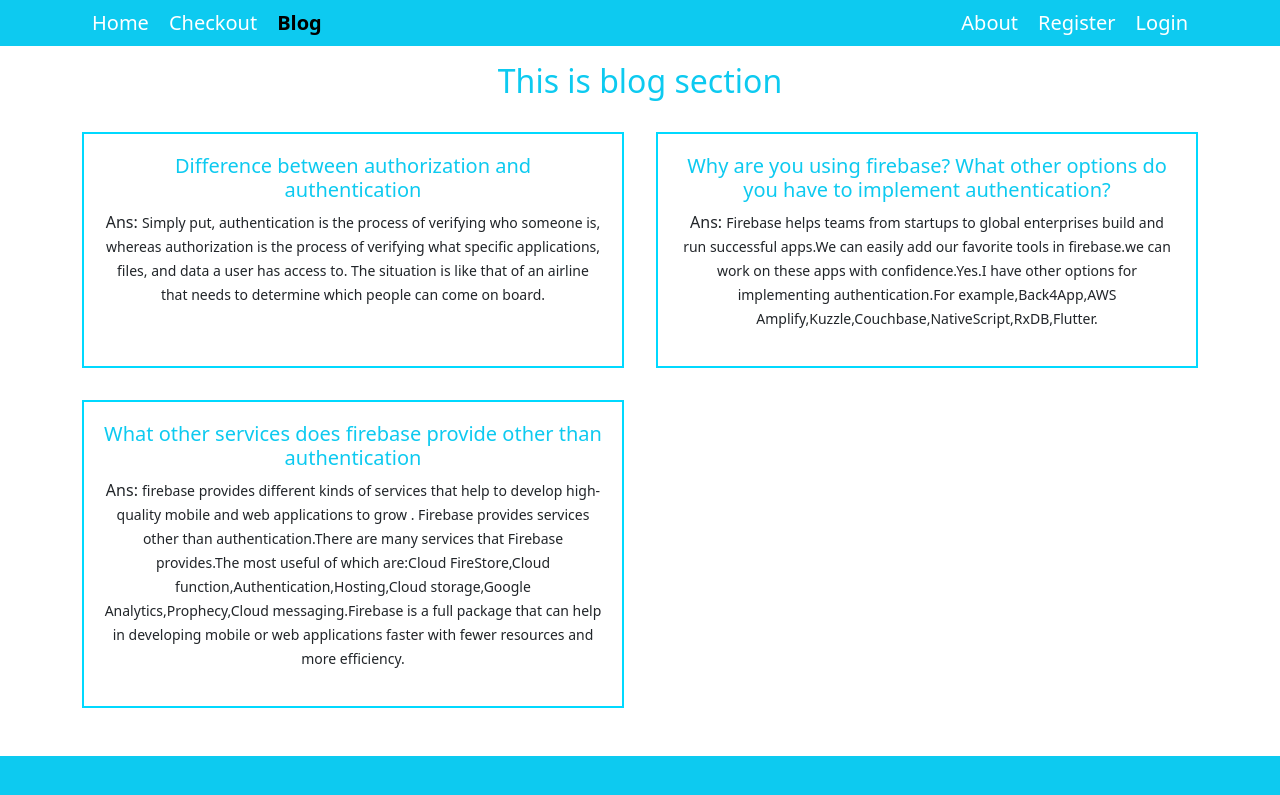
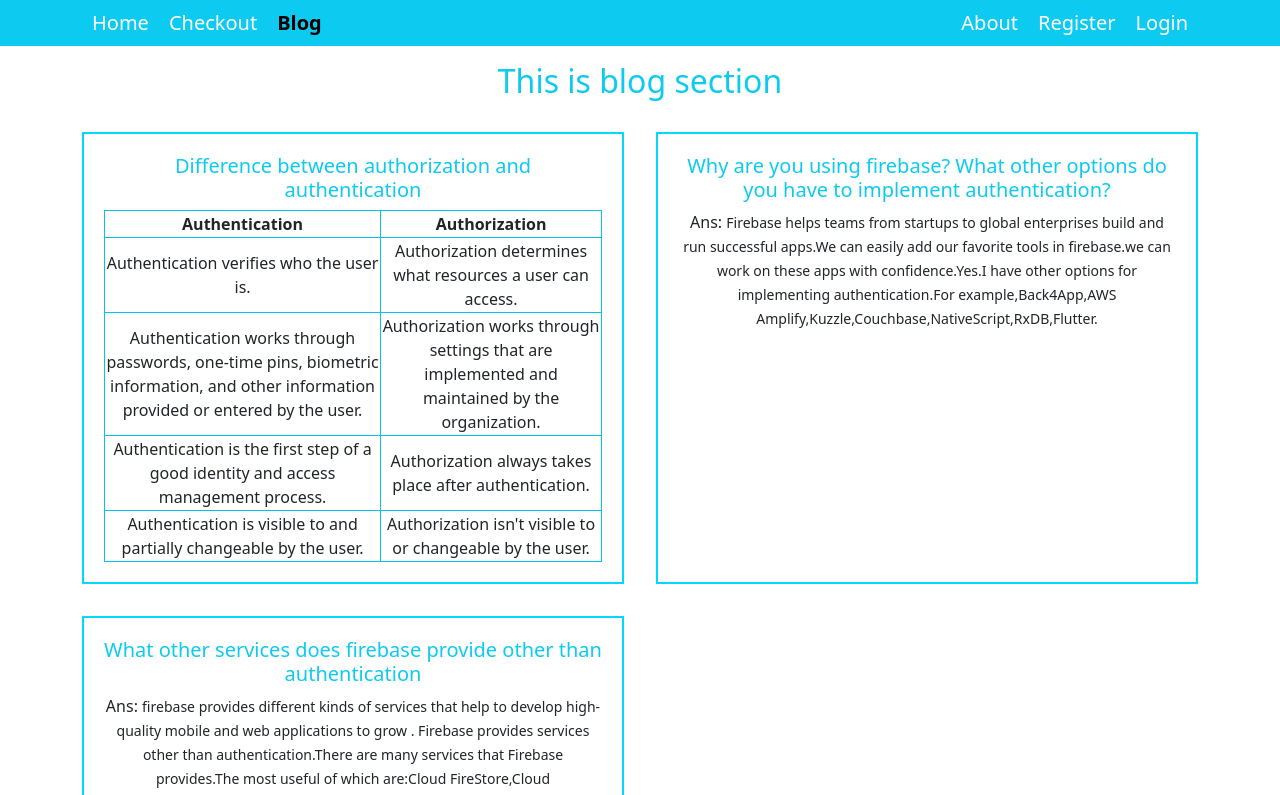
Before and after one commit to salmakhatun0056/dental-services, a React (Create React App) app: page /blog in a window 1280 px wide. Shown: the top 795 px of the page. Built offline with nearby package versions, Linux system fonts and the light colour scheme; no server answers.

Commit message:
blog recheck

```diff
--- a/src/Pages/Home/Home/Blog/Blog.css
+++ b/src/Pages/Home/Home/Blog/Blog.css
@@ -3,6 +3,13 @@
     grid-template-columns: repeat(2, 1fr);
     gap: 2rem;
     margin-top: 2rem;
+}
+
+table,
+th,
+td {
+    border: 1px solid rgb(5, 193, 236);
+    border-width: 1px !important;
 }
 
 .blog {
--- a/src/Pages/Home/Home/Blog/Blog.js
+++ b/src/Pages/Home/Home/Blog/Blog.js
@@ -9,7 +9,32 @@
             <div className='blog-container container text-center'>
                 <div className='blog'>
                     <h5 className='text-info text-center'>Difference between authorization and authentication</h5>
-                    <p> Ans: <small>Simply put, authentication is the process of verifying who someone is, whereas authorization is the process of verifying what specific applications, files, and data a user has access to. The situation is like that of an airline that needs to determine which people can come on board.</small></p>
+                    <table className='w-100' border='1px'>
+                        <thead>
+                            <tr>
+                                <th>Authentication</th>
+                                <th>Authorization</th>
+                            </tr>
+                        </thead>
+                        <tbody>
+                            <tr>
+                                <td>Authentication verifies who the user is.</td>
+                                <td>Authorization determines what resources a user can access.</td>
+                            </tr>
+                            <tr>
+                                <td>Authentication works through passwords, one-time pins, biometric information, and other information provided or entered by the user.</td>
+                                <td>Authorization works through settings that are implemented and maintained by the organization.</td>
+                            </tr>
+                            <tr>
+                                <td>Authentication is the first step of a good identity and access management process.</td>
+                                <td>Authorization always takes place after authentication.</td>
+                            </tr>
+                            <tr>
+                                <td>Authentication is visible to and partially changeable by the user.</td>
+                                <td>Authorization isn't visible to or changeable by the user.</td>
+                            </tr>
+                        </tbody>
+                    </table>
                 </div>
                 <div className='blog'>
                     <h5 className='text-info text-center'>Why are you using firebase? What other options do you have to implement authentication? </h5>
--- a/src/Pages/Home/Service/Service.js
+++ b/src/Pages/Home/Service/Service.js
@@ -1,8 +1,5 @@
 import React from 'react';
-import { useAuthState } from 'react-firebase-hooks/auth';
-import { Link, useNavigate, } from 'react-router-dom';
-import auth from '../../../firebase.init';
-import CustomLink from '../../Shared/CustomLink/CustomLink';
+import { Link, } from 'react-router-dom';
 import './Service.css'
 
 const Service = ({ service }) => {
@@ -15,9 +12,9 @@
             </div>
             <div className='text-center mt-3'>
                 <h2 className='text-info'>{name}</h2>
-                <p>Price:${price}</p>
+                <p style={{ color: 'orange' }}>Price:${price}</p>
                 <p>Description: <small>{description}</small></p>
-                <CustomLink className='btn btn-info w-50 p-0' as={Link} to="/checkout">CheckOut</CustomLink>
+                <Link className='btn btn-info w-50 p-0' as={Link} to="/checkout">CheckOut</Link>
             </div>
         </div>
     );
```
